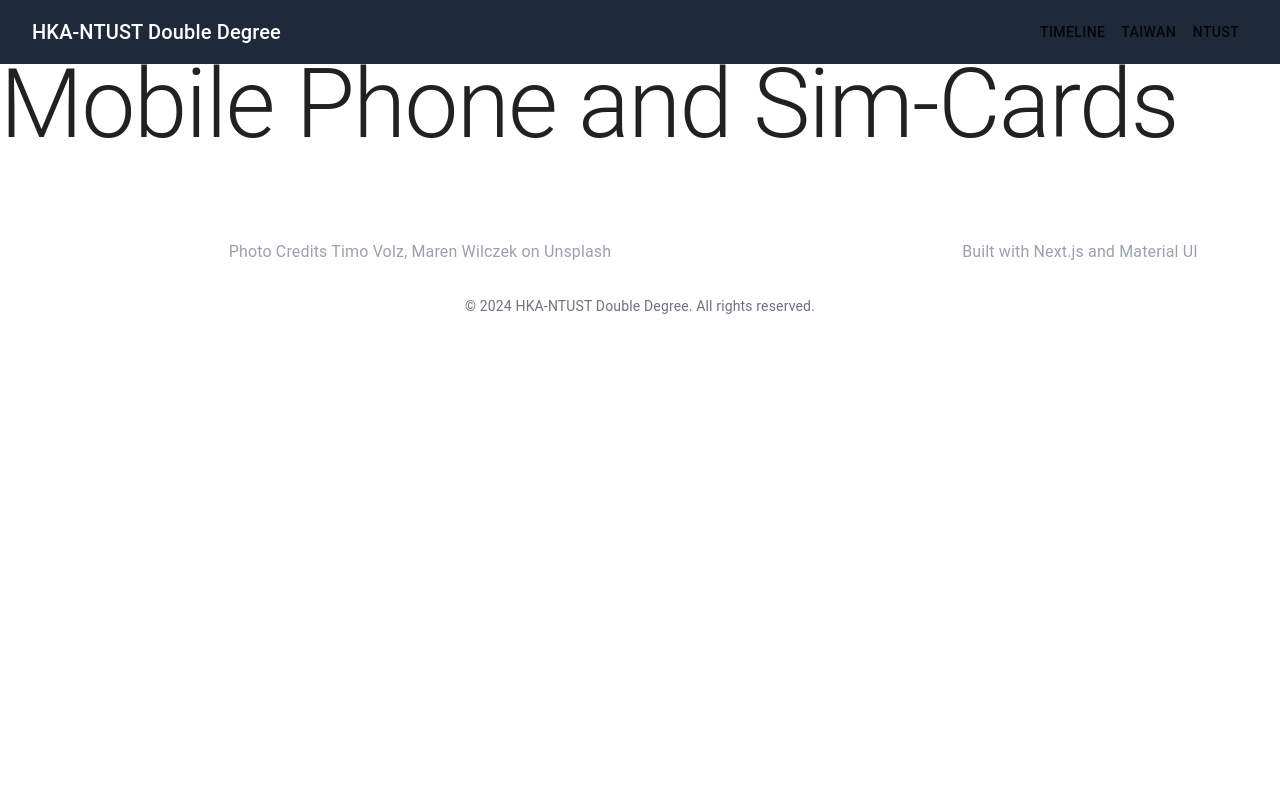
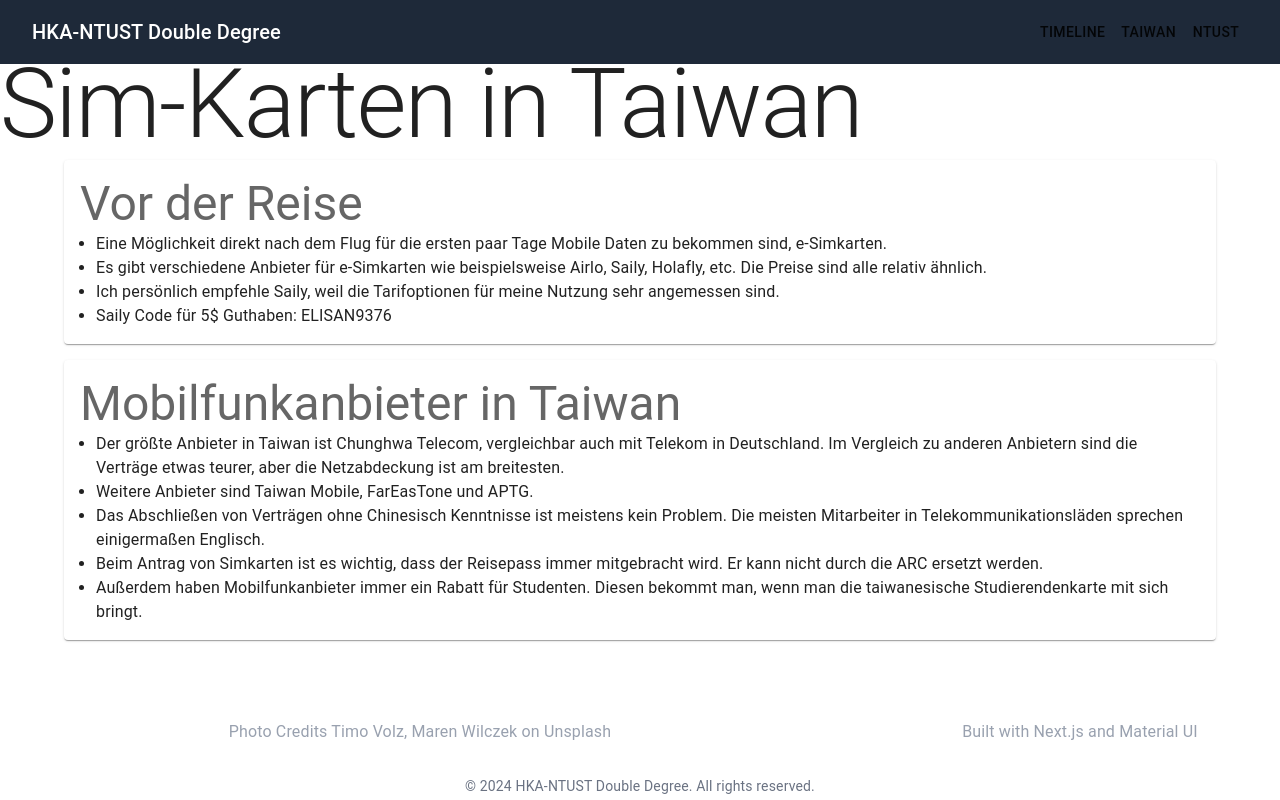
Before and after one commit to Sui-nyan/HKA-NTUST-double-degree, a Next.js app: page /mobile in a window 1280 px wide. Built offline with nearby package versions, Linux system fonts and the light colour scheme; a web font is replaced by a local one.

Commit message:
Refactor components, add simcard information (#5)

```diff
--- a/app/NTUST/course-selection/page.tsx
+++ b/app/NTUST/course-selection/page.tsx
@@ -1,8 +1,8 @@
 import {Box} from "@mui/system";
 import {Card, Container, Typography} from "@mui/material";
-import {InfoCard} from "@/app/NTUST/course-selection/components/InfoCard";
+import {InfoCard} from "@/app/components/InfoCard";
 import localeData from "./locales/en.json";
-import type { CourseSelectionLocale } from "./types/locale";
+import type { CourseSelectionLocale } from "../../../lib/types";
 
 const locale = localeData as unknown as CourseSelectionLocale;
 
--- /dev/null
+++ b/app/mobile/locales/de.json
@@ -0,0 +1,24 @@
+{
+  "pageTitle": "Sim-Karten in Taiwan",
+  "infoCards": [
+    {
+      "title": "Vor der Reise",
+      "description": [
+        "Eine Möglichkeit direkt nach dem Flug für die ersten paar Tage Mobile Daten zu bekommen sind, e-Simkarten.",
+        "Es gibt verschiedene Anbieter für e-Simkarten wie beispielsweise Airlo, Saily, Holafly, etc. Die Preise sind alle relativ ähnlich.",
+        "Ich persönlich empfehle Saily, weil die Tarifoptionen für meine Nutzung sehr angemessen sind.",
+        "Saily Code für 5$ Guthaben: ELISAN9376"
+      ]
+    },
+    {
+      "title": "Mobilfunkanbieter in Taiwan",
+      "description": [
+        "Der größte Anbieter in Taiwan ist Chunghwa Telecom, vergleichbar auch mit Telekom in Deutschland. Im Vergleich zu anderen Anbietern sind die Verträge etwas teurer, aber die Netzabdeckung ist am breitesten.",
+        "Weitere Anbieter sind Taiwan Mobile, FarEasTone und APTG.",
+        "Das Abschließen von Verträgen ohne Chinesisch Kenntnisse ist meistens kein Problem. Die meisten Mitarbeiter in Telekommunikationsläden sprechen einigermaßen Englisch.",
+        "Beim Antrag von Simkarten ist es wichtig, dass der Reisepass immer mitgebracht wird. Er kann nicht durch die ARC ersetzt werden.",
+        "Außerdem haben Mobilfunkanbieter immer ein Rabatt für Studenten. Diesen bekommt man, wenn man die taiwanesische Studierendenkarte mit sich bringt."
+      ]
+    }
+  ]
+}
--- /dev/null
+++ b/app/mobile/locales/en.json
@@ -0,0 +1,24 @@
+{
+  "pageTitle": "Sim-Karten in Taiwan",
+  "infoCards": [
+    {
+      "title": "Vor der Reise",
+      "description": [
+        "Eine Möglichkeit direkt nach dem Flug für die ersten paar Tage Mobile Daten zu bekommen sind, e-Simkarten.",
+        "Es gibt verschiedene Anbieter für e-Simkarten wie beispielsweise Airlo, Saily, Holafly, etc. Die Preise sind alle relativ ähnlich.",
+        "Ich persönlich empfehle Saily, weil die Tarifoptionen für meine Nutzung sehr angemessen sind.",
+        "Saily Code für 5$ Guthaben: ELISAN9376"
+      ]
+    },
+    {
+      "title": "Mobilfunkanbieter in Taiwan",
+      "description": [
+        "Der größte Anbieter in Taiwan ist Chunghwa Telecom, vergleichbar auch mit Telekom in Deutschland. Im Vergleich zu anderen Anbietern sind die Verträge etwas teurer, aber die Netzabdeckung ist am breitesten.",
+        "Weitere Anbieter sind Taiwan Mobile, FarEasTone und APTG.",
+        "Das Abschließen von Verträgen ohne Chinesisch Kenntnisse ist meistens kein Problem. Die meisten Mitarbeiter in Telekommunikationsläden sprechen einigermaßen Englisch.",
+        "Beim Antrag von Simkarten ist es wichtig, dass der Reisepass immer mitgebracht wird. Er kann nicht durch die ARC ersetzt werden.",
+        "Außerdem haben Mobilfunkanbieter immer ein Rabatt für Studenten. Diesen bekommt man, wenn man die taiwanesische Studierendenkarte mit sich bringt."
+      ]
+    }
+  ]
+}
--- a/app/mobile/page.tsx
+++ b/app/mobile/page.tsx
@@ -1,9 +1,22 @@
-import { Box, Typography } from "@mui/material";
+import {Box} from "@mui/system";
+import {Container, Typography} from "@mui/material";
+import {InfoCard} from "@/app/components/InfoCard";
+import localeData from "./locales/en.json";
+import type { CourseSelectionLocale } from "../../lib/types";
+
+const locale = localeData as unknown as CourseSelectionLocale;
 
 export default function MobilePage() {
+    const cards = locale.infoCards ?? [];
+
     return (
         <Box>
-            <Typography variant="h1">Mobile Phone and Sim-Cards</Typography>
+            <Typography variant="h1">{locale.pageTitle ?? 'Getting a Sim-Card'}</Typography>
+            <Container className="gap-4 flex flex-col">
+                {cards.map((c, i) => (
+                    <InfoCard key={i} title={c.title} description={c.description} />
+                ))}
+            </Container>
         </Box>
     );
 }
--- /dev/null
+++ b/app/transport/locales/de.json
@@ -0,0 +1,22 @@
+{
+  "pageTitle": "Transportmittel in Taiwan",
+  "infoCards": [
+    {
+      "title": "Zahlungsmöglichkeiten",
+      "description": [
+        "Typischerweise nutzen Taiwanesen sogenannte EasyCards, um für die Transportmöglichkeiten zu zahlen.",
+        "Diese Karten können bei Convenience Stores gekauft werden. Sie befinden sich meist direkt neben der Kasse und können dort auch direkt mit Bargeld aufgeladen werden.",
+        "Falls euch das Geld mal ausgeht während ihr noch in der MRT Station drin seid, müsst ihr zu einem der Schalten am Ausgang der Station gehen und dort das Geld bezahlen.",
+        "Neben den EasyCards ist es auch möglich die Studierendenkarte aufzuladen und als Zahlungsmittel für öffentlichen Transport zu nutzen.",
+        "Wenn ihr noch keine Easycard habt können an MRT-Stationen Tickets gekauft werden oder in Bussen direkt mit Bargeld die Fahrt in Bargeld bezahlt werden."
+      ]
+    },
+    {
+        "title": "Good to know",
+        "description": [
+            ""
+        ]
+    }
+  ]
+
+}
--- /dev/null
+++ b/app/transport/locales/en.json
@@ -0,0 +1,22 @@
+{
+  "pageTitle": "Transportmittel in Taiwan",
+  "infoCards": [
+    {
+      "title": "Zahlungsmöglichkeiten",
+      "description": [
+        "Typischerweise nutzen Taiwanesen sogenannte EasyCards, um für die Transportmöglichkeiten zu zahlen.",
+        "Diese Karten können bei Convenience Stores gekauft werden. Sie befinden sich meist direkt neben der Kasse und können dort auch direkt mit Bargeld aufgeladen werden.",
+        "Falls euch das Geld mal ausgeht während ihr noch in der MRT Station drin seid, müsst ihr zu einem der Schalten am Ausgang der Station gehen und dort das Geld bezahlen.",
+        "Neben den EasyCards ist es auch möglich die Studierendenkarte aufzuladen und als Zahlungsmittel für öffentlichen Transport zu nutzen.",
+        "Wenn ihr noch keine Easycard habt können an MRT-Stationen Tickets gekauft werden oder in Bussen direkt mit Bargeld die Fahrt in Bargeld bezahlt werden."
+      ]
+    },
+    {
+        "title": "Good to know",
+        "description": [
+            ""
+        ]
+    }
+  ]
+
+}
--- a/app/transport/page.tsx
+++ b/app/transport/page.tsx
@@ -1,5 +1,22 @@
+import {Box} from "@mui/system";
+import {Card, Container, Typography} from "@mui/material";
+import {InfoCard} from "@/app/components/InfoCard";
+import localeData from "./locales/en.json";
+import type { CourseSelectionLocale } from "../../lib/types";
+
+const locale = localeData as unknown as CourseSelectionLocale;
+
 export default function TransportPage() {
+    const cards = locale.infoCards ?? [];
+
     return (
-        <div></div>
-    )
+        <Box>
+            <Typography variant="h1">{locale.pageTitle ?? 'Public Transportation in Taiwan'}</Typography>
+            <Container className="gap-4 flex flex-col">
+                {cards.map((c, i) => (
+                    <InfoCard key={i} title={c.title} description={c.description} />
+                ))}
+            </Container>
+        </Box>
+    );
 }
```
Also changed, not shown: app/components/InfoCard.tsx (renamed from app/NTUST/course-selection/components/InfoCard.tsx), lib/types.ts (renamed from app/NTUST/course-selection/types/locale.ts).
